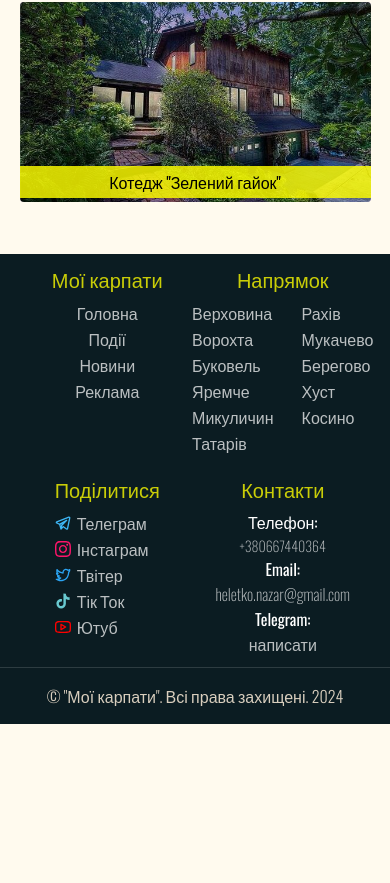
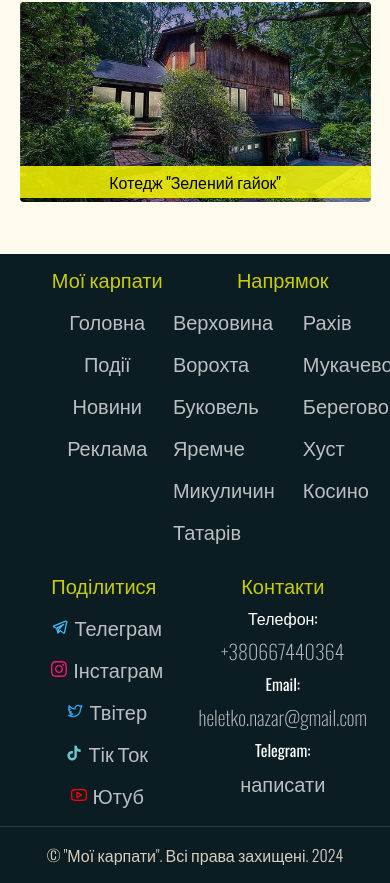
Before and after one commit to NazarHeletko/karpaty, a Next.js app: page / in a window 390 px wide. Shown: the part 5538-6421 px from the top of the page. Before the commit the page ends 6262 px from the top, so only its background shows below. Built offline with nearby package versions, Linux system fonts and the light colour scheme.

Commit message:
fix footer

```diff
--- a/src/components/Footer/Footer.module.css
+++ b/src/components/Footer/Footer.module.css
@@ -101,4 +101,11 @@
     .item:nth-child(4) {
         margin-top: 18px;
     }
+    .social {
+        align-items: center;
+    }
+    .item a {
+        margin: 6px 0;
+        font-size: 20px;
+    }
 }
```
